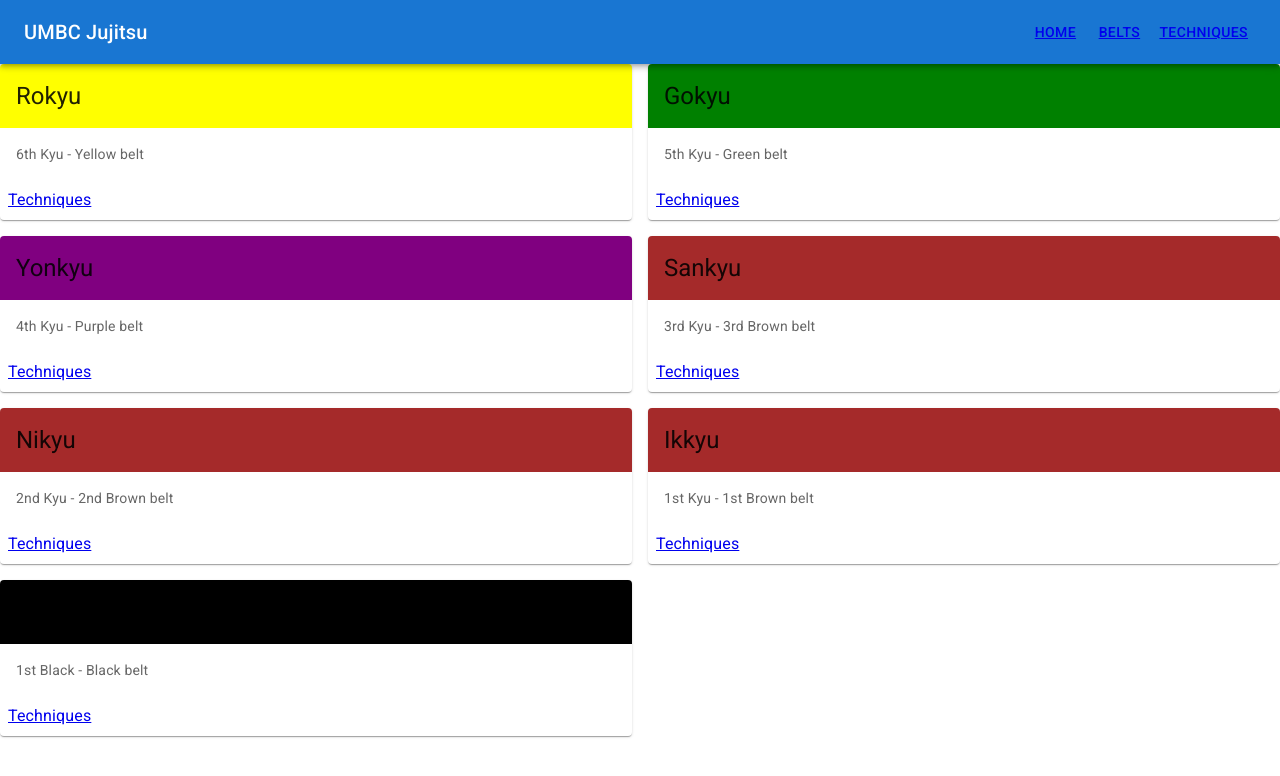
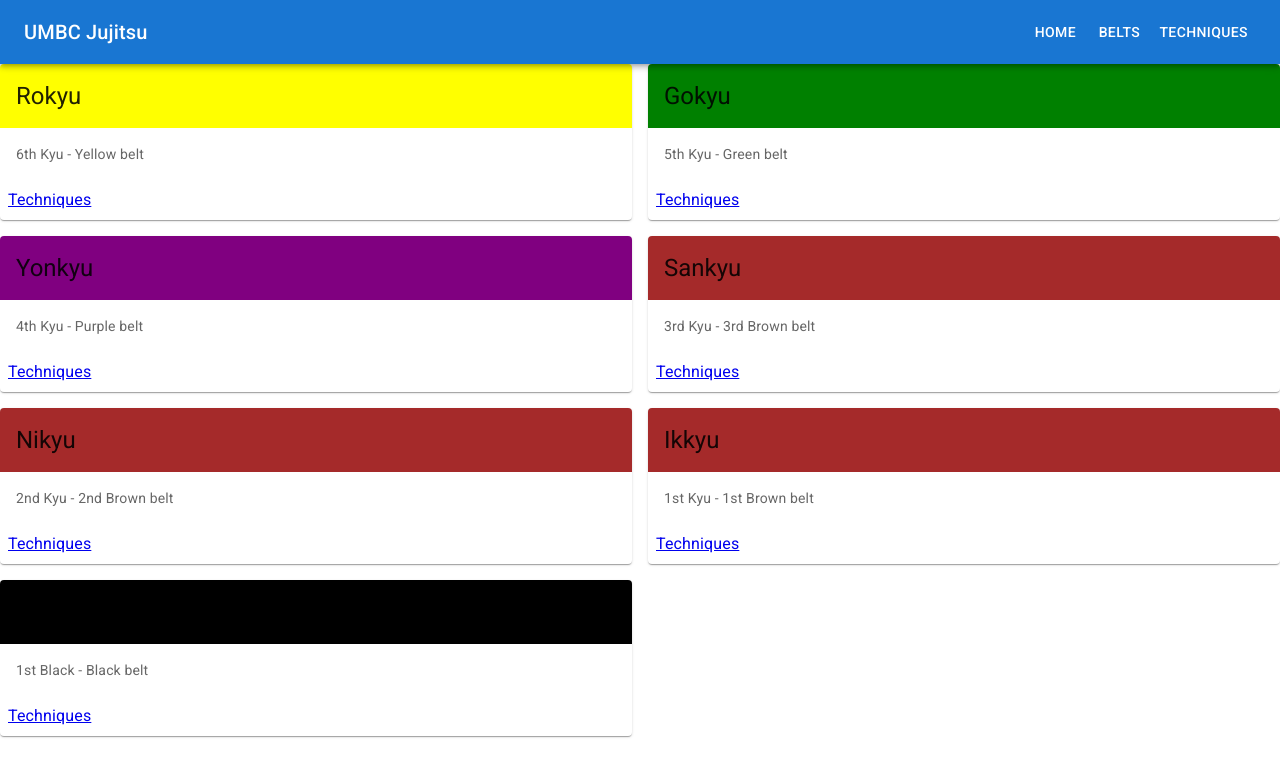
Before and after one commit to cfergus/umbc-jujitsu, a React (Vite) app in the folder react-site/: page /belts in a window 1280 px wide. Shown: the top 776 px of the page. Built offline with nearby package versions, Linux system fonts and the light colour scheme.

Commit message:
Fixed styling of navigation buttons.

```diff
--- a/react-site/src/components/JujitsuAppBar.tsx
+++ b/react-site/src/components/JujitsuAppBar.tsx
@@ -1,37 +1,26 @@
 import { AppBar, Box, Button, CssBaseline, Divider, Drawer, IconButton, List, ListItem, ListItemButton, ListItemText, Toolbar, Typography } from "@mui/material";
-import { Link } from "@tanstack/react-router";
+import { Link, linkOptions } from "@tanstack/react-router";
 import React from "react";
 
 
 const drawerWidth = 240;
 const homeLabel = "UMBC Jujitsu";
 
-const navItems = [
-  <Link
-    to="/"
-    activeProps={{
-      className: 'font-bold',
-    }}
-    activeOptions={{ exact: true }}
-  >
-    Home
-  </Link>,
-  <Link to="/belts"
-    activeProps={{
-      className: 'font-bold',
-    }}
-  >
-    Belts
-  </Link>,
-  <Link
-    to="/techniques"
-    activeProps={{
-      className: 'font-bold',
-    }}
-  >
-    Techniques
-  </Link>
-];
+const navItems = linkOptions([
+  {
+    to: '/',
+    label: 'Home',
+    activeOptions: { exact: true }
+  },
+  {
+    to: '/belts',
+    label: 'Belts',
+  },
+  {
+    to: '/techniques',
+    label: 'Techniques'
+  }
+]);
 
 export default function JujitsuAppBar() {
   const [mobileOpen, setMobileOpen] = React.useState(false);
@@ -48,11 +37,18 @@
       <Divider />
       <List>
         {navItems.map((item) => (
-          <ListItem key={item.props.to} disablePadding>
-            <ListItemButton sx={{ textAlign: 'center' }}>
-              <ListItemText primary={item} />
-            </ListItemButton>
-          </ListItem>
+          <Link
+            key={item.to}
+            {...item}
+            activeProps={{ className: 'font-bold'}}
+            style={{ textDecoration: 'none', color: 'inherit' }}
+          >
+            <ListItem  disablePadding>
+              <ListItemButton sx={{ textAlign: 'center' }}>
+                <ListItemText primary={item.label} />
+              </ListItemButton>
+            </ListItem>
+          </Link>
         ))}
       </List>
     </Box>
@@ -94,12 +90,22 @@
             {homeLabel}
           </Typography>
           <Box sx={{ display: { xs: 'none', sm: 'block' } }}>
-            {navItems.map((item) => (
-              <Button key={item.props.to} sx={{ color: '#fff' }}>
-                {item}
-              </Button>
-            ))}
+            {
+              navItems.map( (item) => (
+
+                <Link
+                  key={item.to}
+                  {...item}
+                  activeProps={{ className: 'font-bold'}}  // TODO : active class is being overridden by mui typography, it seems
+                  style={{ textDecoration: 'none', color: 'inherit' }}
+                >
+                  <Button sx={{ color: '#fff' }}>{item.label}</Button>
+
+                </Link>
+              ))
+            }
           </Box>
+
         </Toolbar>
       </AppBar>
       <nav>
--- a/react-site/src/styles.css
+++ b/react-site/src/styles.css
@@ -1,3 +1,7 @@
 body {
   font-family: Roboto;
 }
+
+.font-bold {
+  font-weight: bold;
+}
```
